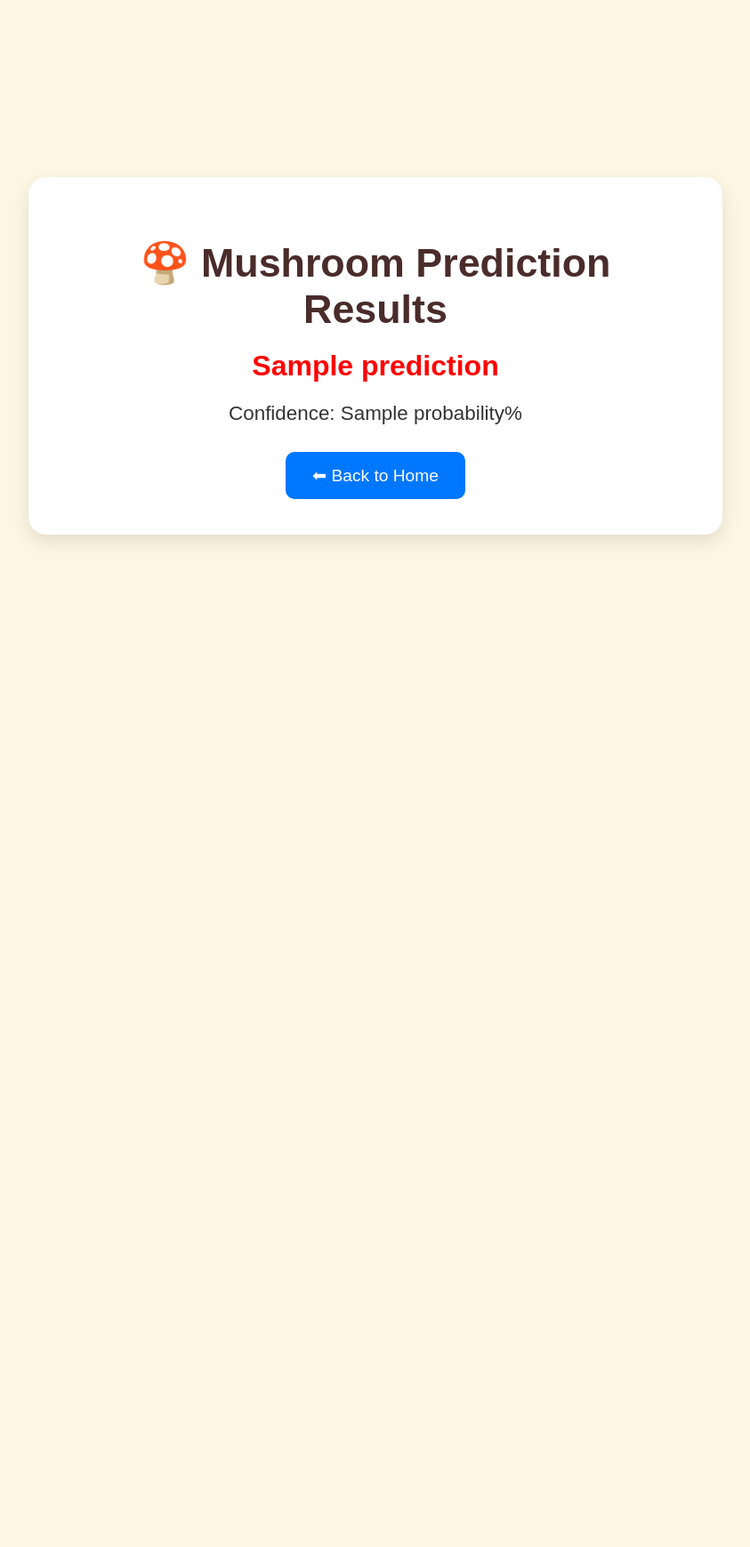
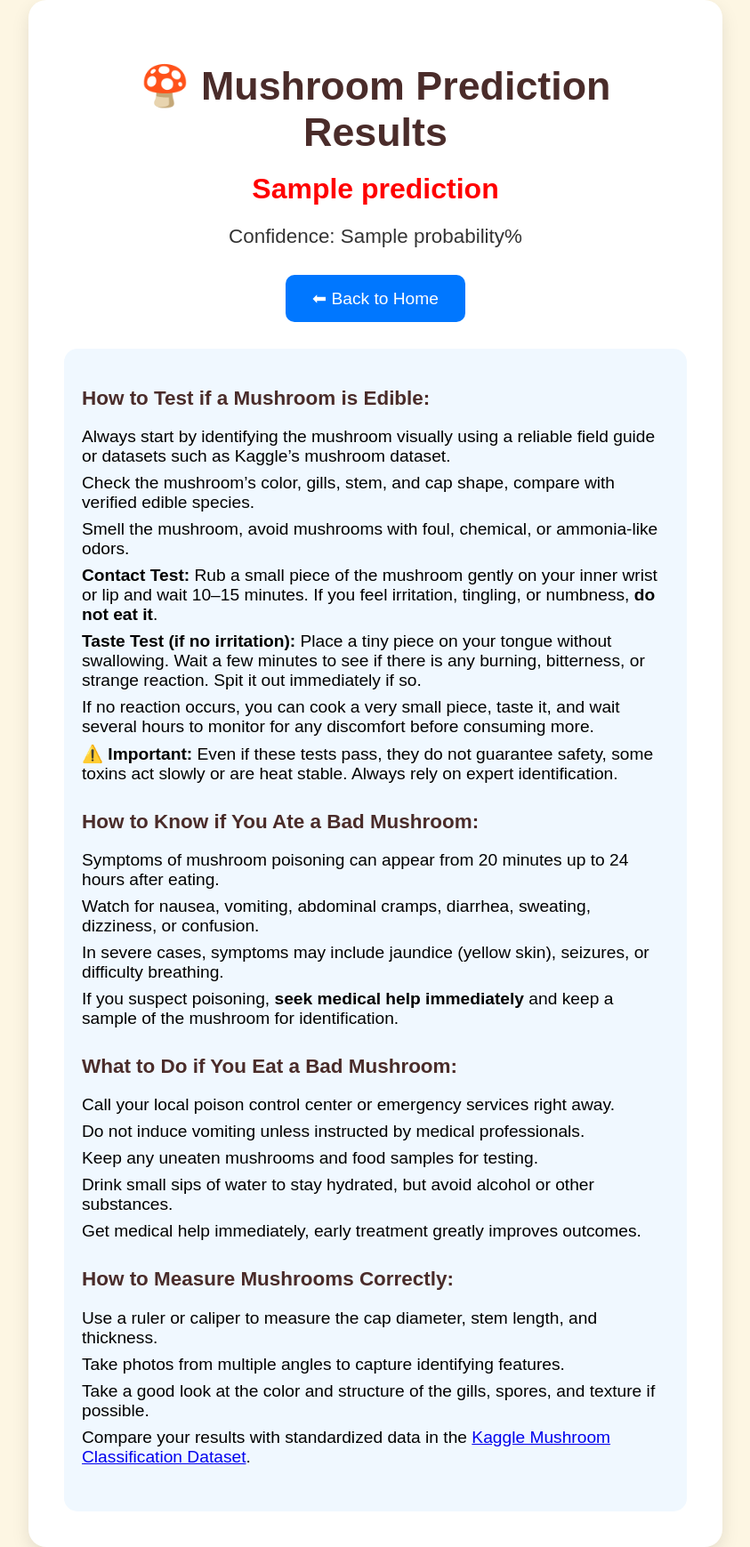
Before and after one commit to GertieMeneer/HCAID_Apps, a Flask app: template good_app/templates/html/result.html in a window 1280 px wide. Shown: the whole page at 89% size, without its empty margins (218-1061 px from the left). Before the commit the page ends 609 px from the top, so only its background shows below. Run offline with Flask 3, Linux system fonts and the light colour scheme; the template is opened without the code that fills it: most values are stand-ins (such as "Sample title", 1, 10 or a date in 2020); parts of the project's set-up code (start-up, migrations or seed data) failed here and were passed over.

Commit message:
Major fixes
- Removed 60/40 % since model is already trained towards poisonous with like 6400 samples against 5900 +-.

- Retrained the model. Model is super accurate now.

- Fixed the result page to give more information about:
	- How to test if you can eat a mushroom.
 	- How to measure a mushroom.
	- How to notice that you ate a poisonous mushroom.
	- What to do if you did eat a poisonous mushroom.

- Add importance graph logic to the notebook.

- Updated the explainability page and the bias and fairness page.

```diff
--- a/good_app/templates/html/bias.html
+++ b/good_app/templates/html/bias.html
@@ -55,6 +55,12 @@
     <p>
       We actively monitor our model to avoid harmful or dangerous recommendations, such as suggesting the consumption of poisonous mushrooms, ensuring its outputs remain safe and responsible.
     </p>
+
+    <p>
+      🍄 <strong>Safety Bias:</strong> Our model is intentionally biased toward caution, it will more quickly recommend avoiding a mushroom if uncertain.
+      This means the system is more likely to classify an edible mushroom as poisonous rather than risk labeling a poisonous one as safe to eat.
+    </p>
+
     <a href="/info" class="button">⬅ Back to Info</a>
   </div>
 </body>
--- a/good_app/templates/html/explainability.html
+++ b/good_app/templates/html/explainability.html
@@ -53,8 +53,8 @@
   <div class="container">
     <h1>💡 Explainability</h1>
     <p>
-      Our system uses a Random Forest model, which is like a team of “decision trees”. Each tree looks at the mushroom’s features such as cap shape, color, gill type, and stem details and makes a prediction. The forest combines all the tree votes to decide if a mushroom is edible or poisonous.
-      The model also shows a confidence score, letting you know how strongly it leans toward one outcome. Features like cap color or gill color often have the biggest influence on the prediction.
+      Our system uses a Random Forest model, which is like a team of “decision trees”. Each tree looks at the mushroom’s features such as cap shape and the color, and makes a prediction. The forest combines all the trees different predictions to decide if a mushroom is edible or poisonous.
+      The model also shows a confidence score, letting you know how strongly it leans toward one outcome. Features like stem width, cap diameter or stem height often have the biggest influence on the prediction.
       Most importantly, the system is designed to prioritize safety: it avoids recommending mushrooms that might be poisonous, even if there’s uncertainty.
     </p>
     <a href="/info" class="button">⬅ Back to Info</a>
--- a/good_app/templates/html/result.html
+++ b/good_app/templates/html/result.html
@@ -69,6 +69,24 @@
     ul li {
       margin-bottom: 10px;
     }
+
+    .info-section {
+      text-align: left;
+      background: #f0f8ff;
+      padding: 20px;
+      border-radius: 15px;
+      margin-top: 30px;
+      font-size: 1.2rem;
+    }
+
+    .info-section h3 {
+      color: #4a2c2a;
+      margin-bottom: 10px;
+    }
+
+    .info-section ul li {
+      margin-bottom: 8px;
+    }
   </style>
 </head>
 <body>
@@ -83,6 +101,44 @@
     </p>
 
     <a href="/main" class="back-btn">⬅ Back to Home</a>
+
+    <div class="info-section">
+      <h3>How to Test if a Mushroom is Edible:</h3>
+      <ul>
+        <li>Always start by identifying the mushroom visually using a reliable field guide or datasets such as Kaggle’s mushroom dataset.</li>
+        <li>Check the mushroom’s color, gills, stem, and cap shape, compare with verified edible species.</li>
+        <li>Smell the mushroom, avoid mushrooms with foul, chemical, or ammonia-like odors.</li>
+        <li><strong>Contact Test:</strong> Rub a small piece of the mushroom gently on your inner wrist or lip and wait 10–15 minutes. If you feel irritation, tingling, or numbness, <strong>do not eat it</strong>.</li>
+        <li><strong>Taste Test (if no irritation):</strong> Place a tiny piece on your tongue without swallowing. Wait a few minutes to see if there is any burning, bitterness, or strange reaction. Spit it out immediately if so.</li>
+        <li>If no reaction occurs, you can cook a very small piece, taste it, and wait several hours to monitor for any discomfort before consuming more.</li>
+        <li>⚠️ <strong>Important:</strong> Even if these tests pass, they do not guarantee safety, some toxins act slowly or are heat stable. Always rely on expert identification.</li>
+      </ul>
+
+      <h3>How to Know if You Ate a Bad Mushroom:</h3>
+      <ul>
+        <li>Symptoms of mushroom poisoning can appear from 20 minutes up to 24 hours after eating.</li>
+        <li>Watch for nausea, vomiting, abdominal cramps, diarrhea, sweating, dizziness, or confusion.</li>
+        <li>In severe cases, symptoms may include jaundice (yellow skin), seizures, or difficulty breathing.</li>
+        <li>If you suspect poisoning, <strong>seek medical help immediately</strong> and keep a sample of the mushroom for identification.</li>
+      </ul>
+
+      <h3>What to Do if You Eat a Bad Mushroom:</h3>
+      <ul>
+        <li>Call your local poison control center or emergency services right away.</li>
+        <li>Do not induce vomiting unless instructed by medical professionals.</li>
+        <li>Keep any uneaten mushrooms and food samples for testing.</li>
+        <li>Drink small sips of water to stay hydrated, but avoid alcohol or other substances.</li>
+        <li>Get medical help immediately, early treatment greatly improves outcomes.</li>
+      </ul>
+
+      <h3>How to Measure Mushrooms Correctly:</h3>
+      <ul>
+        <li>Use a ruler or caliper to measure the cap diameter, stem length, and thickness.</li>
+        <li>Take photos from multiple angles to capture identifying features.</li>
+        <li>Take a good look at the color and structure of the gills, spores, and texture if possible.</li>
+        <li>Compare your results with standardized data in the <a href="https://www.kaggle.com/datasets/vishalpnaik/mushroom-classification-edible-or-poisonous" target="_blank">Kaggle Mushroom Classification Dataset</a>.</li>
+      </ul>
+    </div>
   </div>
 </body>
 </html>
```
Also changed, not shown: 1 other file.
